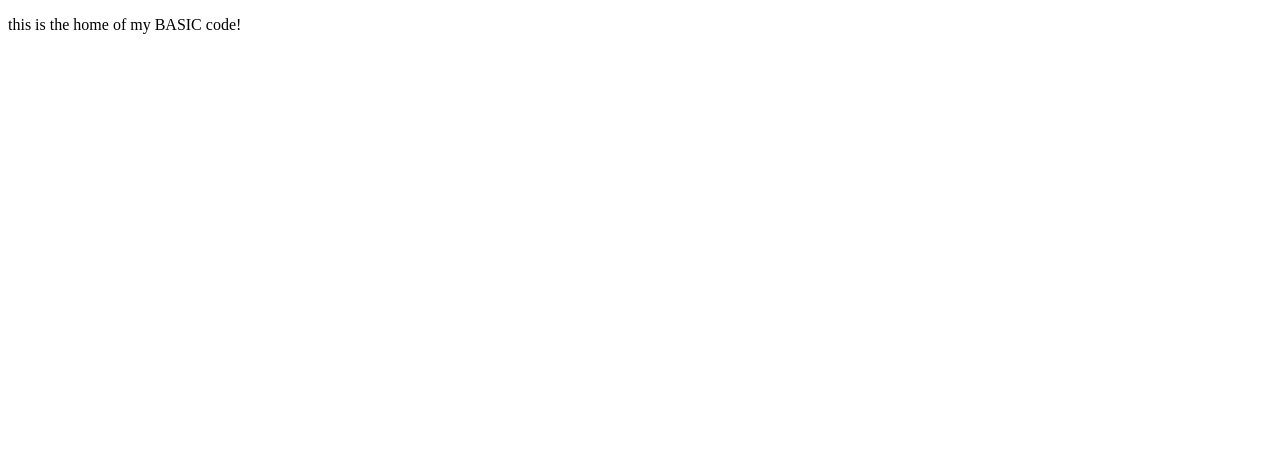
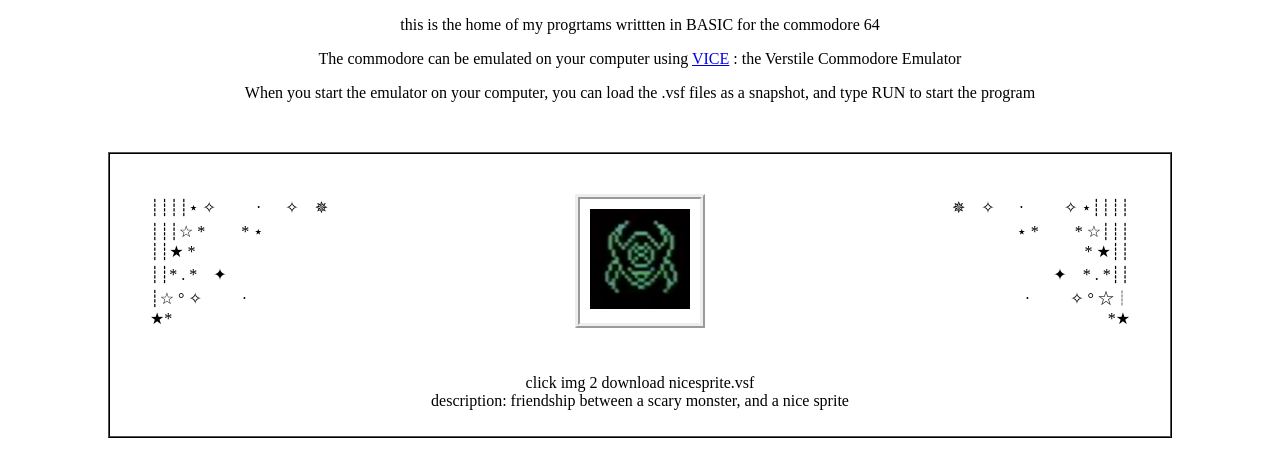
Before and after one commit to Iil-bug/ill-bug-zone, a plain HTML site: page pages/c64/index.html in a window 1280 px wide. Drawn offline with Linux system fonts and the light colour scheme.

Commit message:
c64 work

```diff
--- a/pages/c64/index.html
+++ b/pages/c64/index.html
@@ -7,7 +7,22 @@
     <title>BASIC</title>
 </head>
 <body>
-    <p>this is the home of my BASIC code!</p>
+    <div class="intro">
+      <p>this is the home of my progrtams writtten in BASIC for the commodore 64</p>
+      <p>The commodore can be emulated on your computer using <a href="https://vice-emu.sourceforge.io">VICE</a> : the Verstile Commodore Emulator</p>
+      <p>When you start the emulator on your computer, you can load the .vsf files as a snapshot, and type RUN to start the program </p>
+   </div>
+<div class="container">
+  <div class="row">
+    <div class="left"><p>┊┊┊┊⋆ ✧　 　 · 　 ✧　✵</p><p>┊┊┊☆ *　　 * ⋆</p><p>┊┊★ *</p><p>┊┊* . *　✦</p><p>┊☆ ° ✧　 　 ·</p><p>★*</p></div>
+      <div class="box-middle">
+       <a class="vsf" href="vsf-files/nicesprite.vsf"><img src="images/Screen Shot 2020-12-02 at 6.26.08 PM.png" alt="SCARY MONSTERS && NICE SPRITES"></a>
+    </div>
 
+    <div class="right"><p>✵　✧ 　 · 　 　✧ ⋆┊┊┊┊</p><p>⋆ * 　　* ☆┊┊┊</p><p>* ★┊┊</p><p>✦　* . *┊┊</p><p>· 　 　✧ ° ☆┊</p><p>*★</p></div>
+  </div>
+  <p class="description">click img 2 download nicesprite.vsf <br> description: friendship between a scary monster, and a nice sprite </p>
+
+</div>
 </body>
-</html>
+</html
--- a/pages/c64/style.css
+++ b/pages/c64/style.css
@@ -0,0 +1,54 @@
+.intro{
+    text-align:center;
+}
+
+.vsf img{
+    width:100px;
+    height:100px;
+}
+
+.container {
+    border: 2px ridge black;
+    margin-left:100px;
+    margin-right:100px;
+    margin-top:50px;
+    display: flex;
+    flex-direction: column;
+    justify-content:center;
+    padding:10px;
+  }
+
+.row{
+    display:flex;
+    justify-content:space-between;
+}
+
+.box-middle{
+    border: 5px ridge;
+    padding: 10px;
+    margin-left:50px;
+    margin-right:50px;
+    margin-top:30px;
+    margin-bottom:30px;
+
+}
+
+.right{
+    margin-top:30px;
+    margin-right:30px;
+}
+.left{
+    margin-top:30px;
+    margin-left:30px;
+}
+.left p{
+    text-align:left;
+   margin:0;
+}
+.right p{
+    text-align:right;
+    margin:0;
+}
+.description{
+    text-align:center;
+}
--- a/style.css
+++ b/style.css
@@ -18,7 +18,7 @@
     margin:auto;
     margin-top:30px;
     margin-bottom:30px;
-    width:200px
+    width:200px;
 
 }
 
```
Also changed, not shown: pages/c64/images/Screen Shot 2020-12-02 at 6.26.08 PM.png (added), 2 other files.
